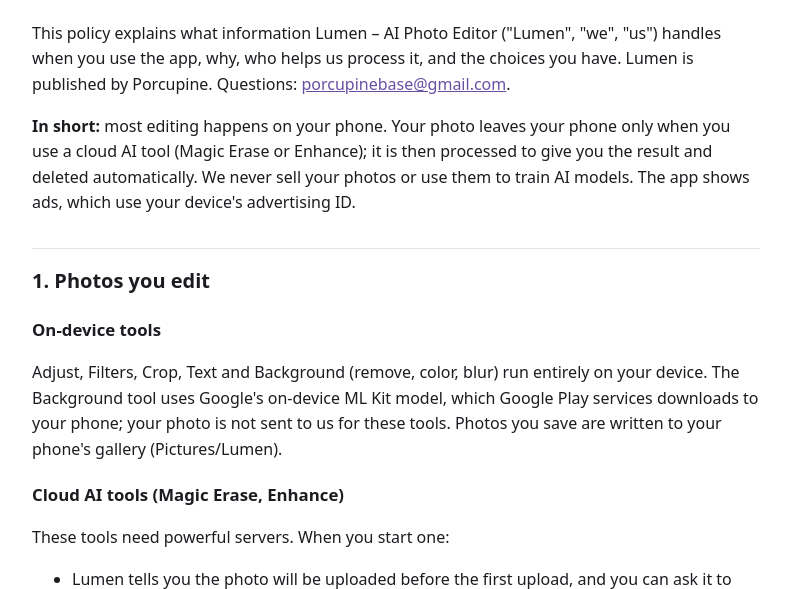
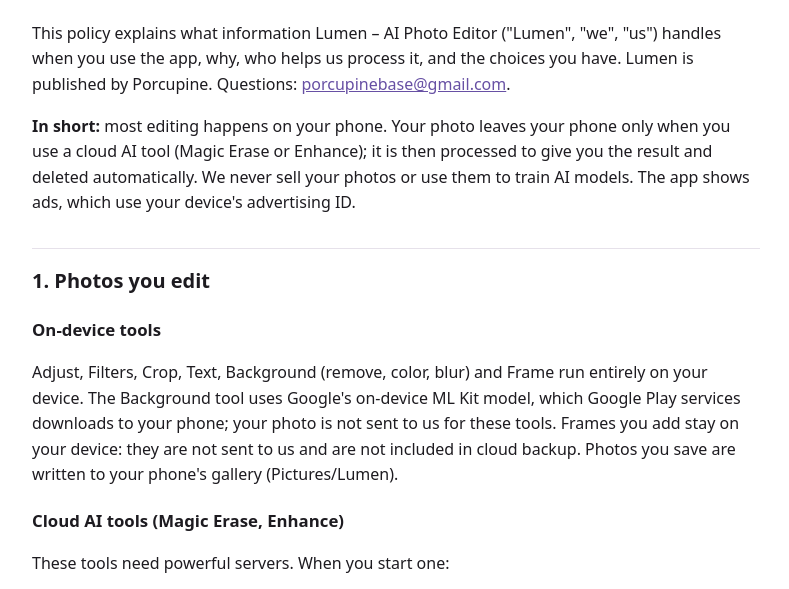
Before and after one commit to porcupinebase-hub/lumen-ai-photo-editor, a plain HTML site: page privacy.html in a window 1280 px wide. Shown: the part 149-738 px from the top of the page, without its empty margins (244-1033 px from the left). Drawn offline with Linux system fonts and the light colour scheme.

Commit message:
Add files via upload

```diff
--- a/privacy.html
+++ b/privacy.html
@@ -34,7 +34,7 @@ th,td{border:1px solid var(--line);padding:8px;text-align:left;vertical-align:to
 
 <h2>1. Photos you edit</h2>
 <h3>On-device tools</h3>
-<p>Adjust, Filters, Crop, Text and Background (remove, color, blur) run entirely on your device. The Background tool uses Google's on-device ML Kit model, which Google Play services downloads to your phone; your photo is not sent to us for these tools. Photos you save are written to your phone's gallery (Pictures/Lumen).</p>
+<p>Adjust, Filters, Crop, Text, Background (remove, color, blur) and Frame run entirely on your device. The Background tool uses Google's on-device ML Kit model, which Google Play services downloads to your phone; your photo is not sent to us for these tools. Frames you add stay on your device: they are not sent to us and are not included in cloud backup. Photos you save are written to your phone's gallery (Pictures/Lumen).</p>
 
 <h3>Cloud AI tools (Magic Erase, Enhance)</h3>
 <p>These tools need powerful servers. When you start one:</p>
```
Also changed, not shown: terms.html (+1 -1 lines).
